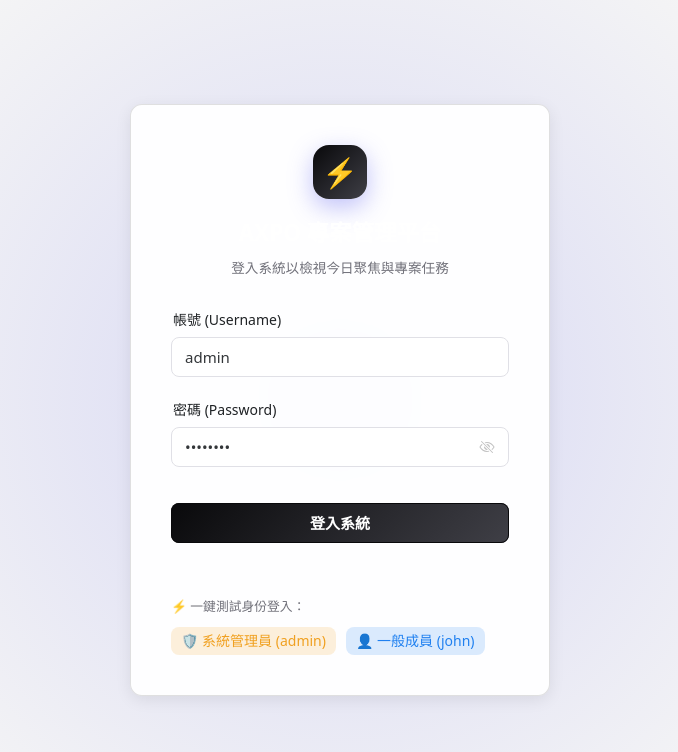
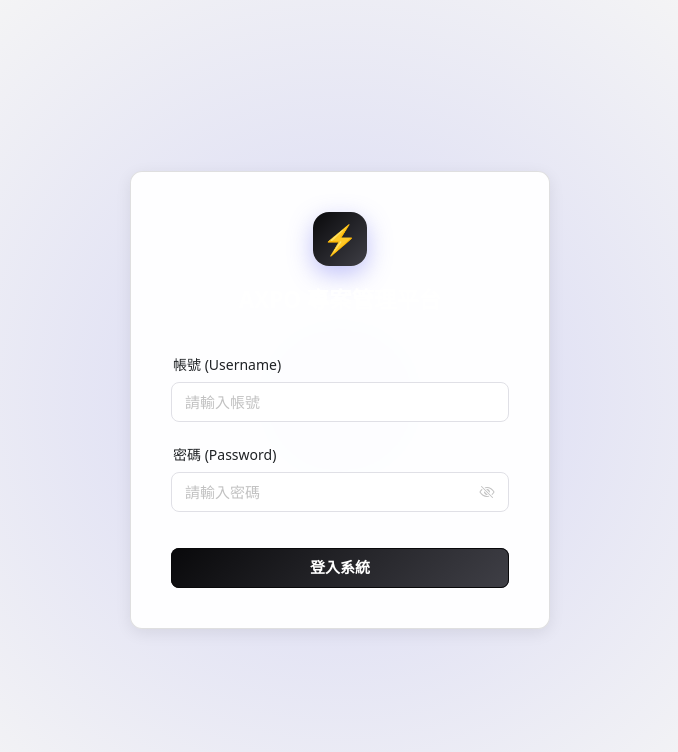
Before and after one commit to AdvSorcer/axpo-2026, a Vue app in the folder frontend/: page /login in a window 1280 px wide. Shown: the top 752 px of the page, without its empty margins (300-978 px from the left). Built offline with nearby package versions, Linux system fonts and the light colour scheme.

Commit message:
cut dev pro

```diff
--- a/frontend/src/views/LoginView.vue
+++ b/frontend/src/views/LoginView.vue
@@ -4,12 +4,11 @@
       <div class="header">
         <div class="logo">⚡</div>
         <h2>AXPO 專案管理平台</h2>
-        <p class="subtitle">登入系統以檢視今日聚焦與專案任務</p>
       </div>
 
       <n-form ref="formRef" :model="form" class="form">
         <n-form-item label="帳號 (Username)">
-          <n-input v-model:value="form.username" placeholder="請輸入帳號 (例如: admin 或 user)" size="large" />
+          <n-input v-model:value="form.username" placeholder="請輸入帳號" size="large" />
         </n-form-item>
 
         <n-form-item label="密碼 (Password)">
@@ -34,19 +33,6 @@
           登入系統
         </n-button>
       </n-form>
-
-      <!-- Quick Fill Buttons for Testing -->
-      <div class="quick-login">
-        <div class="quick-title">⚡ 一鍵測試身份登入：</div>
-        <div class="quick-btns">
-          <n-button size="small" secondary type="warning" @click="quickLogin('admin', 'admin123')">
-            🛡️ 系統管理員 (admin)
-          </n-button>
-          <n-button size="small" secondary type="info" @click="quickLogin('user', 'user123')">
-            👤 一般成員 (john)
-          </n-button>
-        </div>
-      </div>
     </div>
   </div>
 </template>
@@ -65,8 +51,8 @@ const projectStore = useProjectStore()
 
 const loading = ref(false)
 const form = ref({
-  username: 'admin',
-  password: 'admin123'
+  username: '',
+  password: ''
 })
 
 async function handleLogin() {
@@ -90,12 +76,6 @@ async function handleLogin() {
   } finally {
     loading.value = false
   }
-}
-
-function quickLogin(u: string, p: string) {
-  form.value.username = u
-  form.value.password = p
-  handleLogin()
 }
 </script>
 
@@ -156,21 +136,4 @@ h2 {
   border: none;
   font-weight: 700;
 }
-
-.quick-login {
-  margin-top: 12px;
-  padding-top: 16px;
-  border-top: 1px solid rgba(255, 255, 255, 0.08);
-}
-
-.quick-title {
-  font-size: 0.8rem;
-  color: var(--text-muted);
-  margin-bottom: 10px;
-}
-
-.quick-btns {
-  display: flex;
-  gap: 10px;
-}
 </style>
```
Also changed, not shown: 1 other file (tests, documents, lock files or other folders).
